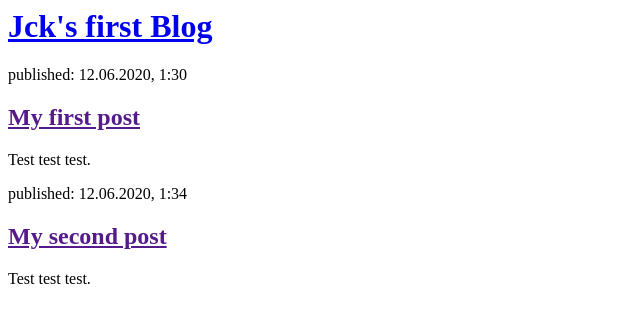
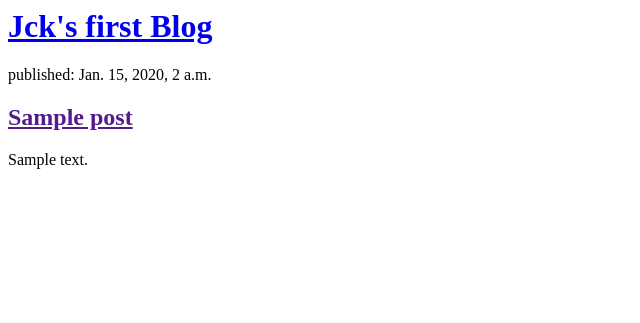
Before and after one commit to jessica-scortecci/django-blog, a Django app: page / in a window 1280 px wide. Shown: the top 323 px of the page, without its empty margins (0-640 px from the left). Run offline with Django 3.2, Linux system fonts and the light colour scheme; tables that the repository leaves empty hold one stand-in row (values such as "Sample post").

Commit message:
modified templates to display posts from database

```diff
--- a/blog/templates/blog/post_list.html
+++ b/blog/templates/blog/post_list.html
@@ -7,16 +7,13 @@
             <h1><a href="/">Jck's first Blog</a></h1>
         </div>
 
+        {% for post in posts %}
         <div>
-            <p>published: 12.06.2020, 1:30</p>
-            <h2><a href="">My first post</a></h2>
-            <p>Test test test.</p>
+            <p>published: {{ post.published_date }}</p>
+            <h2><a href="">{{ post.title }}</a></h2>
+            <p>{{ post.text|linebreaksbr }}</p>
         </div>
+        {% endfor %}
 
-        <div>
-            <p>published: 12.06.2020, 1:34</p>
-            <h2><a href="">My second post</a></h2>
-            <p>Test test test.</p>
-        </div>
     </body>
 </html>
--- a/blog/views.py
+++ b/blog/views.py
@@ -1,6 +1,9 @@
 from django.shortcuts import render
+from django.utils import timezone
+from .models import Post
 
 # Create your views here.
 
 def post_list(request):
-    return render(request, 'blog/post_list.html', {})
+    posts = Post.objects.filter(published_date__lte=timezone.now()).order_by('published_date')
+    return render(request, 'blog/post_list.html', {'posts': posts})
```
